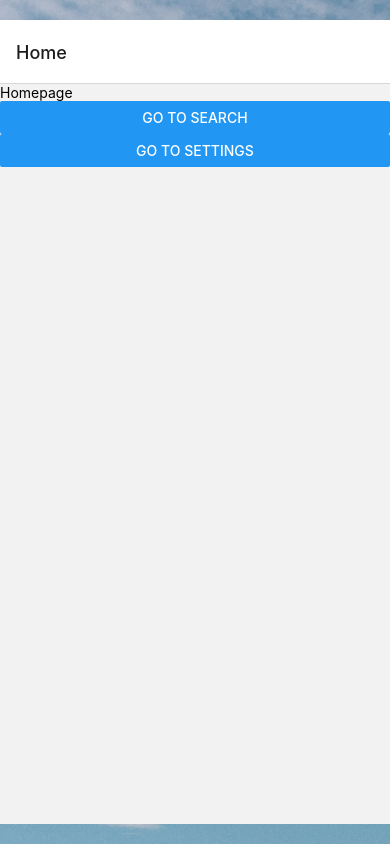
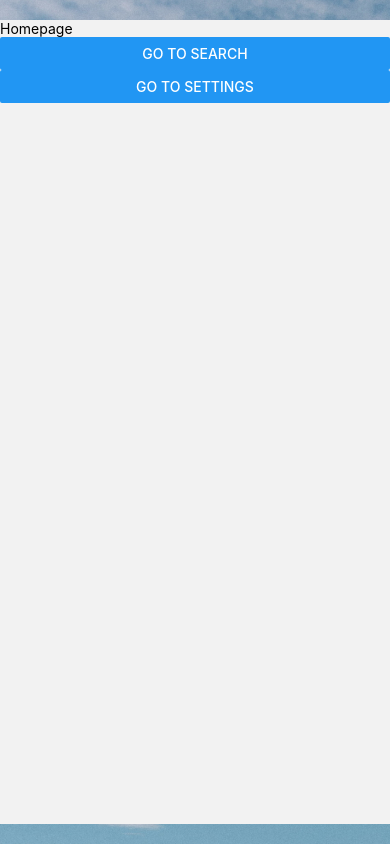
Before and after one commit to WilczekCK/RNative_Weatherapp, a React Native app: screen /Home in a window 390 px wide. Built offline with nearby package versions, Linux system fonts and the light colour scheme.

Commit message:
created router component and moved logic of navigating there

```diff
--- a/App.jsx
+++ b/App.jsx
@@ -1,10 +1,8 @@
 import React from 'react';
 import { NavigationContainer } from '@react-navigation/native';
 import { createNativeStackNavigator } from '@react-navigation/native-stack';
+import Header from './components/Header';
 
-import  Home  from './views/Home';
-import  Search  from './views/Search';
-import  Settings from './views/Settings';
 
 import {
   ImageBackground,
@@ -17,7 +15,6 @@
 } from 'react-native';
 
 
-const Stack = createNativeStackNavigator();
 function App() {
   const [weatherBackground, setWeatherBackground] = React.useState('unset');
 
@@ -41,13 +38,7 @@
             resizeMode="cover"
             style={styles.rootImageBackground}
             >
-              <NavigationContainer>
-                <Stack.Navigator initialRouteName="Home">
-                  <Stack.Screen name="Home"     component={Home} />
-                  <Stack.Screen name="Settings" component={Settings} />
-                  <Stack.Screen name="Search"   component={Search} />
-                </Stack.Navigator>
-              </NavigationContainer>
+            <Header />
           </ImageBackground>
         </View>
       </ScrollView>
--- /dev/null
+++ b/components/Header.jsx
@@ -0,0 +1,38 @@
+import React from 'react';
+import { NavigationContainer } from '@react-navigation/native';
+import { createNativeStackNavigator } from '@react-navigation/native-stack';
+
+import Home from '../views/Home';
+import Search from '../views/Search';
+import Settings from '../views/Settings';
+
+const Stack = createNativeStackNavigator();
+function Header() {
+    return (
+        <NavigationContainer>
+            <Stack.Navigator
+            initialRouteName="Home"
+            >
+                <Stack.Screen
+                name="Home"
+                component={Home}
+                options={{header: () => false}}
+                />
+
+                <Stack.Screen
+                name="Settings"
+                component={Settings}
+                options={{headerRight: () => <Text>Back</Text>}}
+                />
+
+                <Stack.Screen
+                name="Search"
+                component={Search}
+                options={{headerRight: () => <Text>Back</Text>}}
+                />
+            </Stack.Navigator>
+        </NavigationContainer>
+    );
+};
+
+export default Header;
```
